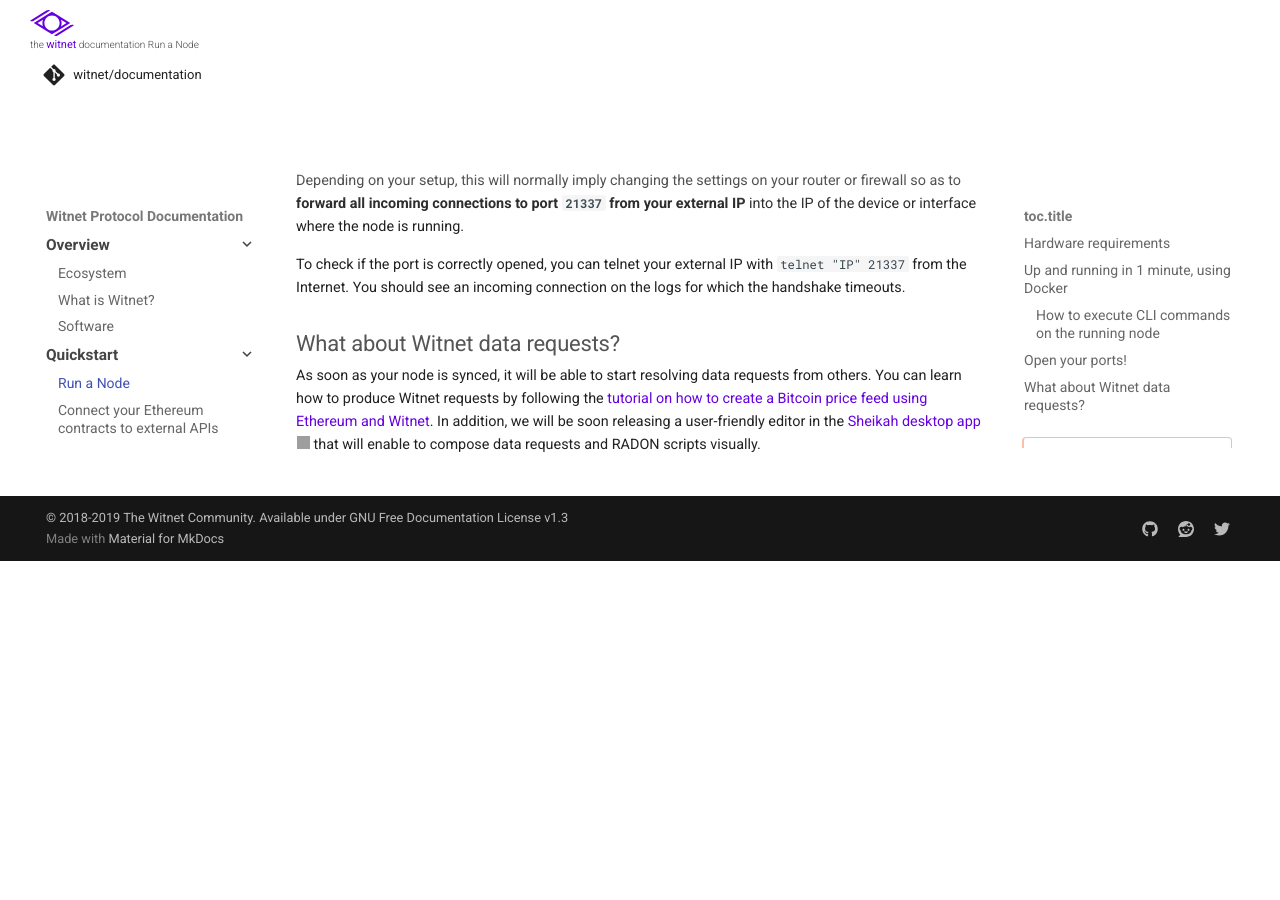
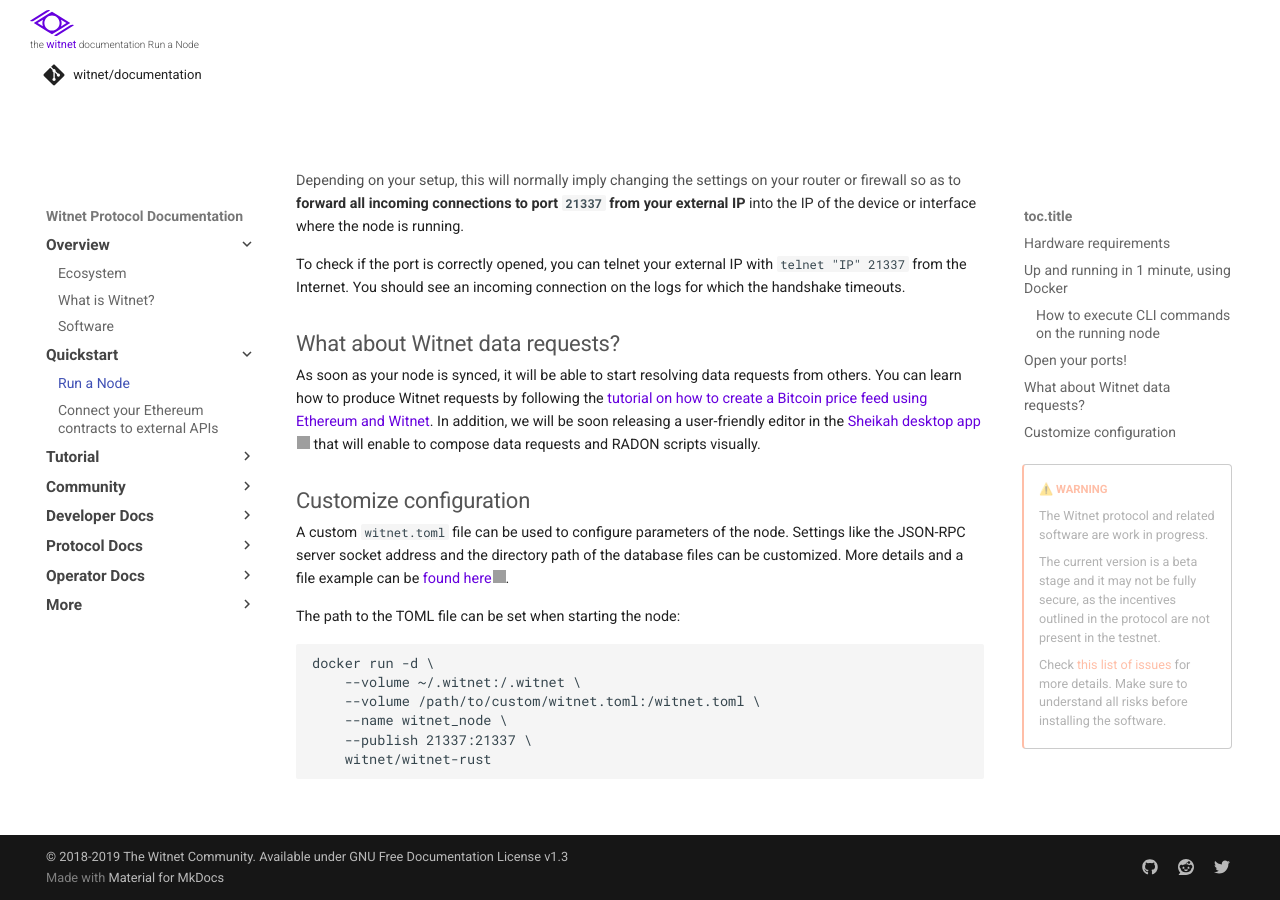
Before and after one commit to witnet/documentation, an MkDocs documentation site: the page built from docs/try/run-a-node.md, in a window 1280 px wide and 900 px high, scrolled down 1168 px. Built offline with MkDocs 1.6.1 and Material for MkDocs 9.7.7, drawn with Linux system fonts in a browser that asks for light colours; some web fonts are replaced; comment, search, counter and statistics services are not loaded; before the commit the page ends 1729 px from its top, so only the background shows below that; grey boxes are pictures that could not be loaded.

Commit message:
docs: add section on TOML config file

````diff
--- a/docs/try/run-a-node.md
+++ b/docs/try/run-a-node.md
@@ -82,6 +82,24 @@ Ethereum and Witnet][tutorial]. In addition, we will be soon releasing a
 user-friendly editor in the [Sheikah desktop app][Sheikah] that will
 enable to compose data requests and RADON scripts visually.
 
+## Customize configuration
+
+A custom `witnet.toml` file can be used to configure parameters of the node.
+Settings like the JSON-RPC server socket address and the directory path of
+the database files can be customized. More details and a file example can
+be [found here][toml].
+
+The path to the TOML file can be set when starting the node:
+```
+docker run -d \
+    --volume ~/.witnet:/.witnet \
+    --volume /path/to/custom/witnet.toml:/witnet.toml \
+    --name witnet_node \
+    --publish 21337:21337 \
+    witnet/witnet-rust
+```
+
+
 [ethereum]: /try/use-from-ethereum
 [roadmap]: /community/roadmap
 [CLI]: /node-operators/cli
@@ -90,3 +108,4 @@ enable to compose data requests and RADON scripts visually.
 [hardware-requirements]: /node-operators/hardware-requirements
 [docker-extra-steps]: https://docs.docker.com/install/linux/linux-postinstall/
 [CGN]: https://en.wikipedia.org/wiki/Carrier-grade_NAT
+[toml]: https://github.com/witnet/witnet-rust/blob/master/docs/configuration/toml-file.md
````
